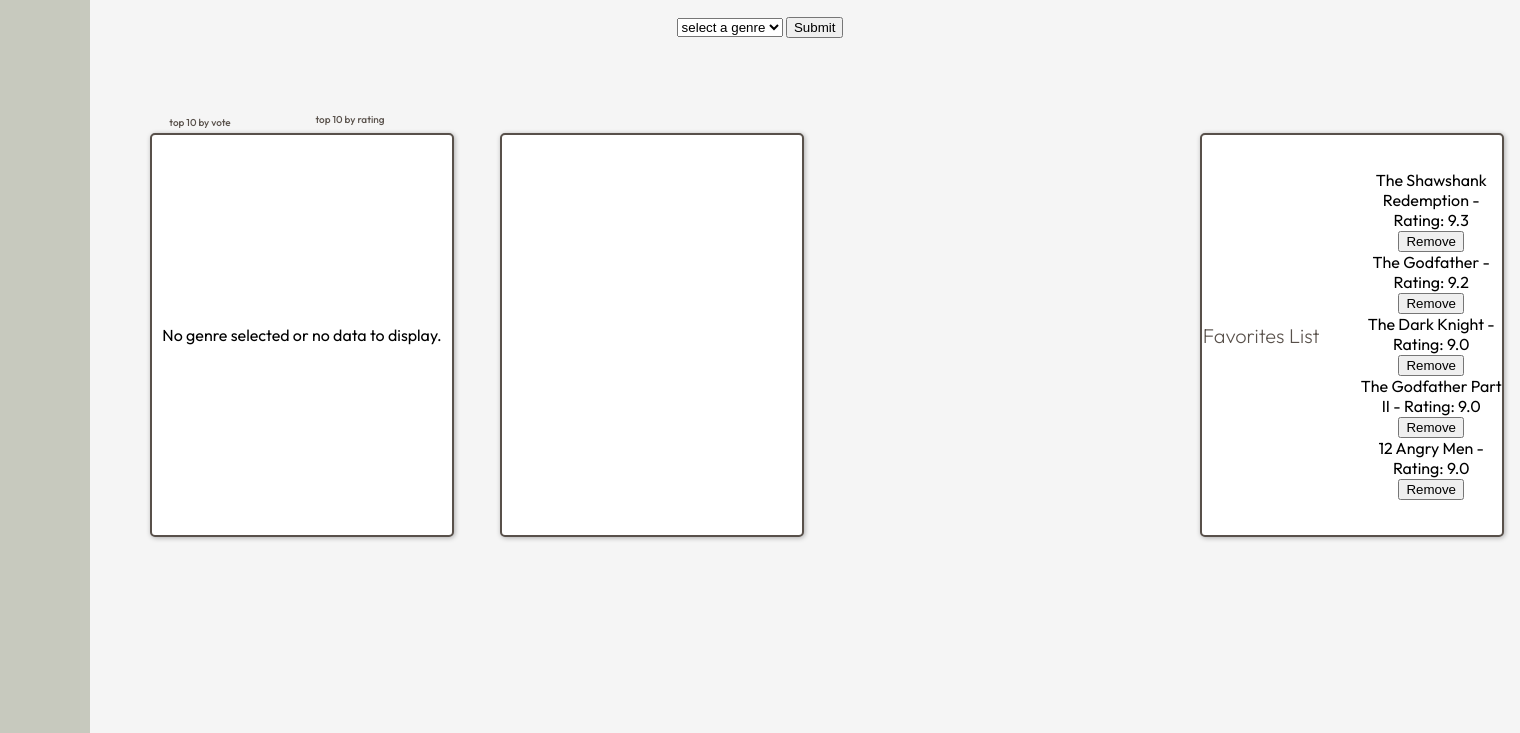
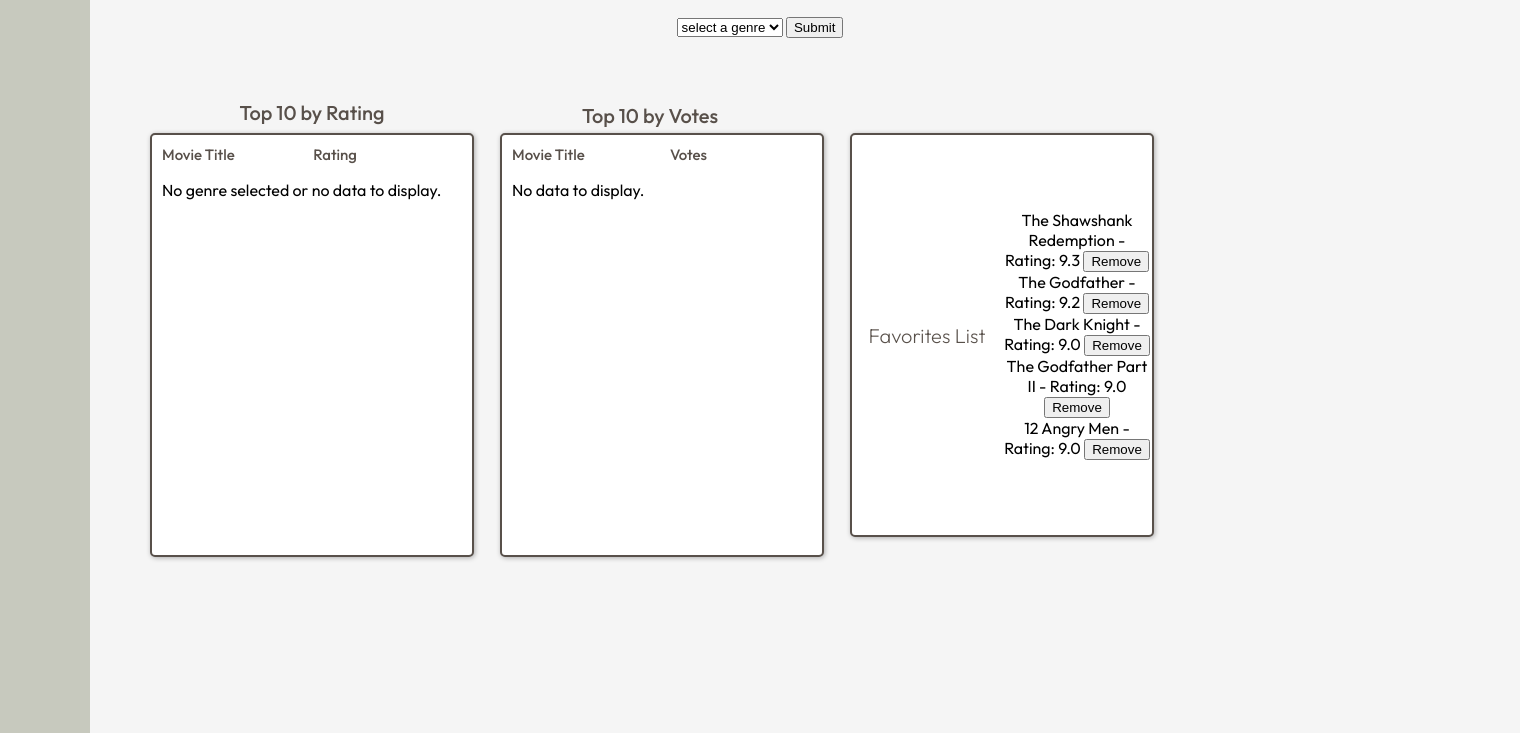
Before and after one commit to ECE3824-Spring2025/imdb-the-dark-lords, a Flask app: page / in a window 1520 px wide. Shown: the part 67-800 px from the top of the page. Run offline with Flask 3, Linux system fonts and the light colour scheme.

Commit message:
Formatted Listings- Zacary(2/4/25)

```diff
--- a/static/styles.css
+++ b/static/styles.css
@@ -16,6 +16,13 @@ body {
     border-radius: 10px;
     padding: 20px;
     box-shadow: 0 4px 8px rgba(0, 0, 0, 0.2);
+}
+
+.header-container {
+    display: flex;
+    justify-content: space-between;
+    align-items: center;
+    width: 100%;
 }
 
 h1 {
@@ -38,27 +45,50 @@ h2 {
 h3 {
     color: #58504A;
     position: absolute;
-    left: 300px;
-    top: 170px;
-    font-size: 10px;
+    left: 550px;
+    top: 150px;
+    font-size: 20px;
     font-family: "Outfit", sans-serif;
     font-weight: 500;
     text-align: center;
-    width: 100px;
+    width: 200px;
 }
 
 
 h4 {
     color: #58504A;
     position: absolute;
-    left: 150px;
-    top: 170px;
-    font-size: 10px;
+    left: 212px;
+    top: 140px;
+    font-size: 20px;
     font-family: "Outfit", sans-serif;
     font-weight: 500;
     text-align: center;
-    width: 100px;
+    width: 200px;
 }
+
+h5, h6 {
+    color: #58504A;
+    font-size: 15px;
+    font-family: "Outfit", sans-serif;
+    font-weight: 500;
+    margin: 0;
+
+}
+
+h5 {
+   flex: 1;
+   text-align: left;
+}
+
+h6 {
+    flex: 0;
+    margin-right: 105px;
+    text-align: right;
+}
+
+
+
 
 form {
     margin-left: auto;
@@ -91,10 +121,16 @@ form {
     border-radius: 5px;
     box-shadow: 1px 1px 5px rgba(0, 0, 0, 0.3);
     display: flex;
-    align-items: center;
-    justify-content: center;
-    text-align: center;
+    flex-direction: column;
+    align-items: flex-start;
+    padding: 10px;
+    overflow: hidden;
+    text-align: left;
+    margin: 0;
+    overflow-y: auto;
+
 }
+
 
 .square2 {
     height: 400px;
@@ -107,9 +143,24 @@ form {
     border-radius: 5px;
     box-shadow: 1px 1px 5px rgba(0, 0, 0, 0.3);
     display: flex;
-    align-items: center;
-    justify-content: center;
-    text-align: center;
+    flex-direction: column;
+    align-items: flex-start;
+    padding: 10px;
+    overflow: hidden;
+    text-align: left;
+    margin: 0;
+    overflow-y: auto;
+
+
+}
+
+button.add-favorite {
+    width:auto;
+    /*
+    margin-top: 10px;
+    padding: 5px 10px;
+    cursor: pointer;
+    */
 }
 
 .square3 {
@@ -117,7 +168,7 @@ form {
     width: 300px;
     background-color: white;
     position: absolute;
-    left: 1200px;
+    left: 850px;
     top: 200px;
     border: 2px solid #58504A;
     border-radius: 5px;
@@ -126,8 +177,62 @@ form {
     align-items: center;
     justify-content: center;
     text-align: center;
+    overflow-y: auto;
+
+}
+
+.square-header {
+    margin-right: 300px;
+}
+
+.square-header h4 {
+    margin-bottom: 10px;
+    font-size: 18px;
+    color: #58504A;
 }
 
 ul {
     list-style-type: none;
 }
+
+.lists-container {
+    width: 100%;
+    overflow-y: auto;
+}
+
+.movie-item {
+    display: grid;
+    grid-template-columns: 100px 100px auto;
+    align-items: center;
+    width: 100%;
+   gap: 10px;
+}
+
+.movie-name {
+
+    width: max-content;
+    max-width: 140px;
+    overflow-wrap: break-word;
+    white-space: normal;
+    text-align: left;
+    padding: 5px;
+}
+
+.movie-rating {
+    font-style: italic;
+    text-align: left;
+    margin-left: 45px;
+}
+
+.movie-votes {
+    font-style: italic;
+    text-align: left;
+    margin-left: 45px;
+}
+
+ul {
+    list-style-type: none;
+    padding: 0;
+    margin: 0;
+    width: 100%;
+}
--- a/templates/index.html
+++ b/templates/index.html
@@ -30,20 +30,30 @@
         <input type="submit">
     </form>
 
-    <h3> top 10 by rating </h3> <!-- text-->
-    <h4> top 10 by vote </h4> <!-- text-->
+
+    <!--<h3> top 10 by rating </h3> <!-- text-->
+    <!--<h4> top 10 by vote </h4> <!-- text-->
+
 
     <!-- square 1-->
+    <div class="squares-header">
+        <h4>Top 10 by Rating</h4>
         <div class="square1">
+            <div class="header-container">
+                <h5> Movie Title </h5> <!-- text-->
+                <h6> Rating </h6> <!-- text-->
+            </div>
             {% if rating_data or likes_data %}
             <div class="lists-container">
                 {% if rating_data %}
                 <div>
-                <h2>Ratings List</h2>
                     <ul>
                         {% for movie in rating_data %}
-                    <li>{{ movie.name }} — Rating: {{ movie.rating }} <button class="add-favorite" data-id="{{ movie.id }}" data-name="{{ movie.name }}" data-rating="{{ movie.rating }}">Add to Favorites</button> </li>
-
+                        <li class ="movie-item">
+                            <span class="movie-name">{{ movie.name }}</span>
+                            <span class="movie-rating"># {{ movie.rating }}</span>
+                            <button class="add-favorite" data-id="{{ movie.id }}" data-name="{{ movie.name }}" data-rating="{{ movie.rating }}">Add to Favorites</button>
+                        </li>
                         {% endfor %}
                     </ul>
                 </div>
@@ -53,23 +63,37 @@
             <p>No genre selected or no data to display.</p>
             {% endif %}
         </div>
+    </div>
 
+    <div class="square-header">
+        <h3>Top 10 by Votes</h3>
         <!-- square 2-->
         <div class="square2">
+            <div class="header-container">
+                <h5> Movie Title </h5> <!-- text-->
+                <h6> Votes </h6> <!-- text-->
+            </div>
             {% if likes_data %}
+            <div class="lists-container">
                 <div>
-            <h2>Voting list</h2>
                     <ul>
                         {% for movie in likes_data %}
-                <li>{{ movie.name }} — Votes: {{ movie.votes }}  <button class="add-favorite" data-id="{{ movie.id }}" data-name="{{ movie.name }}" data-votes="{{ movie.votes }}">Add to Favorites</button>
+                        <li class="movie-item">
+                            <span class="movie-name">{{ movie.name }}</span>
+                            <span class="movie-votes"># {{ movie.votes }}</span>
+                            <button class="add-favorite" data-id="{{ movie.id }}" data-name="{{ movie.name }}" data-votes="{{ movie.votes }}">Add to Favorites</button>
                         </li>
                         {% endfor %}
                     </ul>
                 </div>
+            </div>
+            {% else %}
+        <p>No data to display.</p>
         {% endif %}
-
     </div>
 
+    <div class="square-header">
+        <!--<h4>Favorites List</h4>*/-->
         <!-- square 3-->
         <div class="square3">
             <h2>Favorites List</h2>
@@ -86,6 +110,9 @@
                 {% endif %}
             </ul>
         </div>
+    </div>
+
+
 
     <script>
         $(document).ready(function() {
```
Lines whose indentation alone changed are shown as unchanged.
